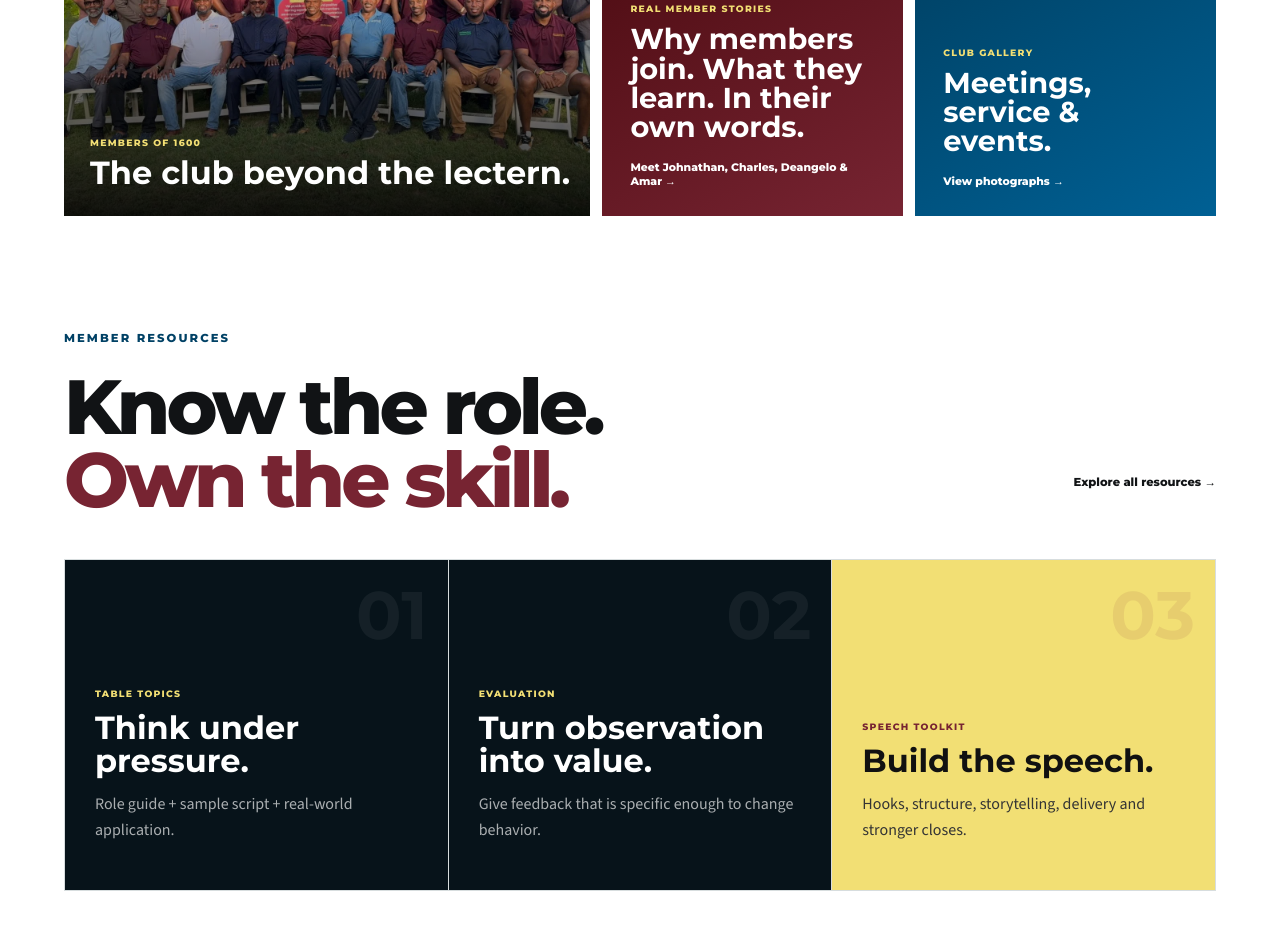
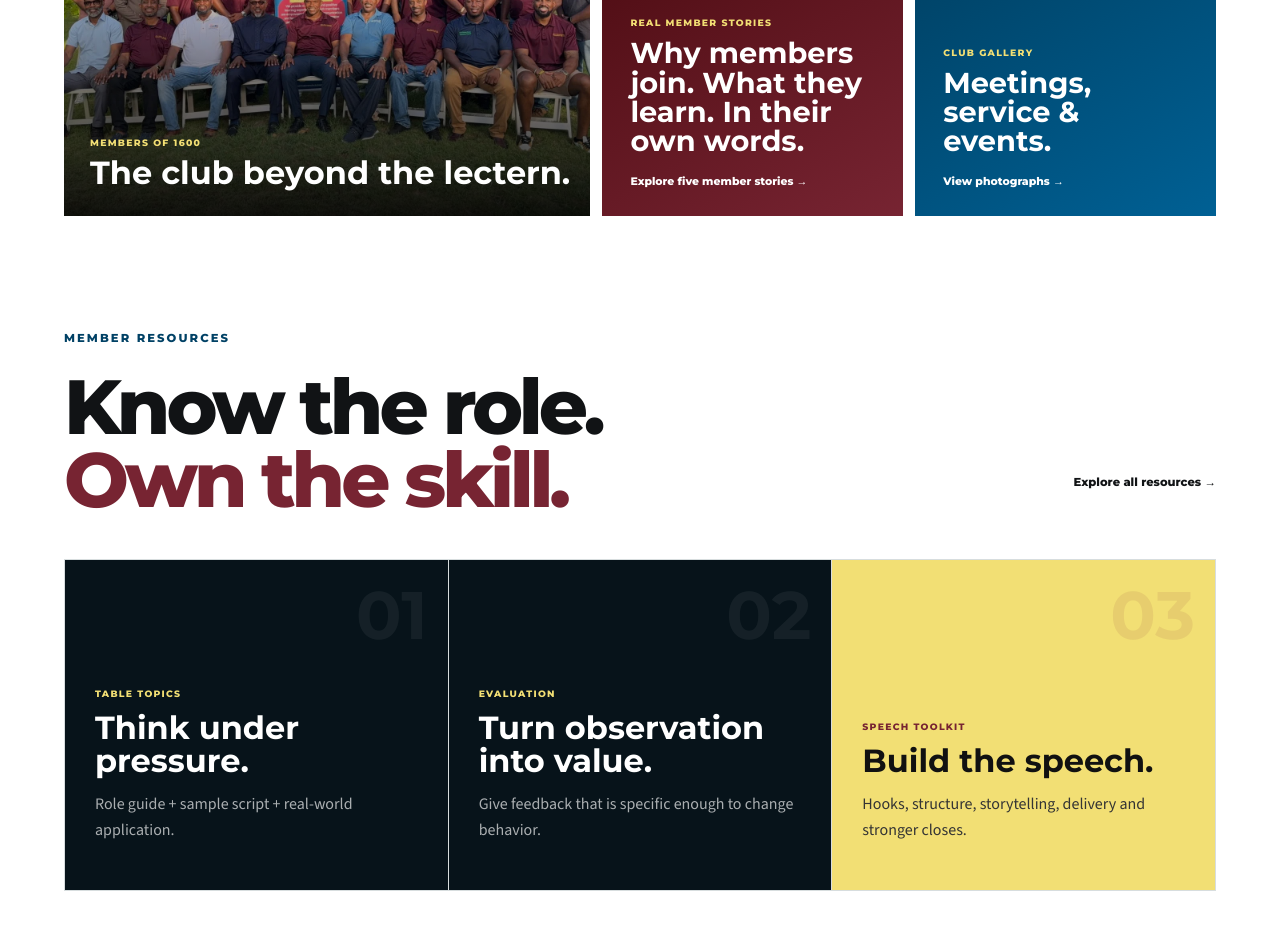
Before and after one commit to PearsonLegacyVentures/club1600.org, a plain HTML site: page index.html in a window 1280 px wide. Shown: the part 4301-5231 px from the top of the page. Drawn offline with nearby package versions, Linux system fonts and the light colour scheme.

Commit message:
Keep homepage member-stories preview current with Dwight Grant

```diff
--- a/index.html
+++ b/index.html
@@ -91,7 +91,7 @@
     </div>
     <div class="gallery-preview-grid">
       <a class="gallery-preview-main" href="gallery.html"><img src="assets/club1600-toastmasters-group.webp" alt="Club 1600 members gathered with a Toastmasters International banner"><span><small>MEMBERS OF 1600</small><strong>The club beyond the lectern.</strong></span></a>
-      <a class="gallery-preview-tile maroon" href="members.html#meet-the-members"><small>REAL MEMBER STORIES</small><strong>Why members join. What they learn. In their own words.</strong><span>Meet Johnathan, Charles, Deangelo & Amar →</span></a>
+      <a class="gallery-preview-tile maroon" href="members.html#meet-the-members"><small>REAL MEMBER STORIES</small><strong>Why members join. What they learn. In their own words.</strong><span>Explore five member stories →</span></a>
       <a class="gallery-preview-tile blue" href="gallery.html#club-gallery"><small>CLUB GALLERY</small><strong>Meetings, service & events.</strong><span>View photographs →</span></a>
     </div>
   </div>
```
